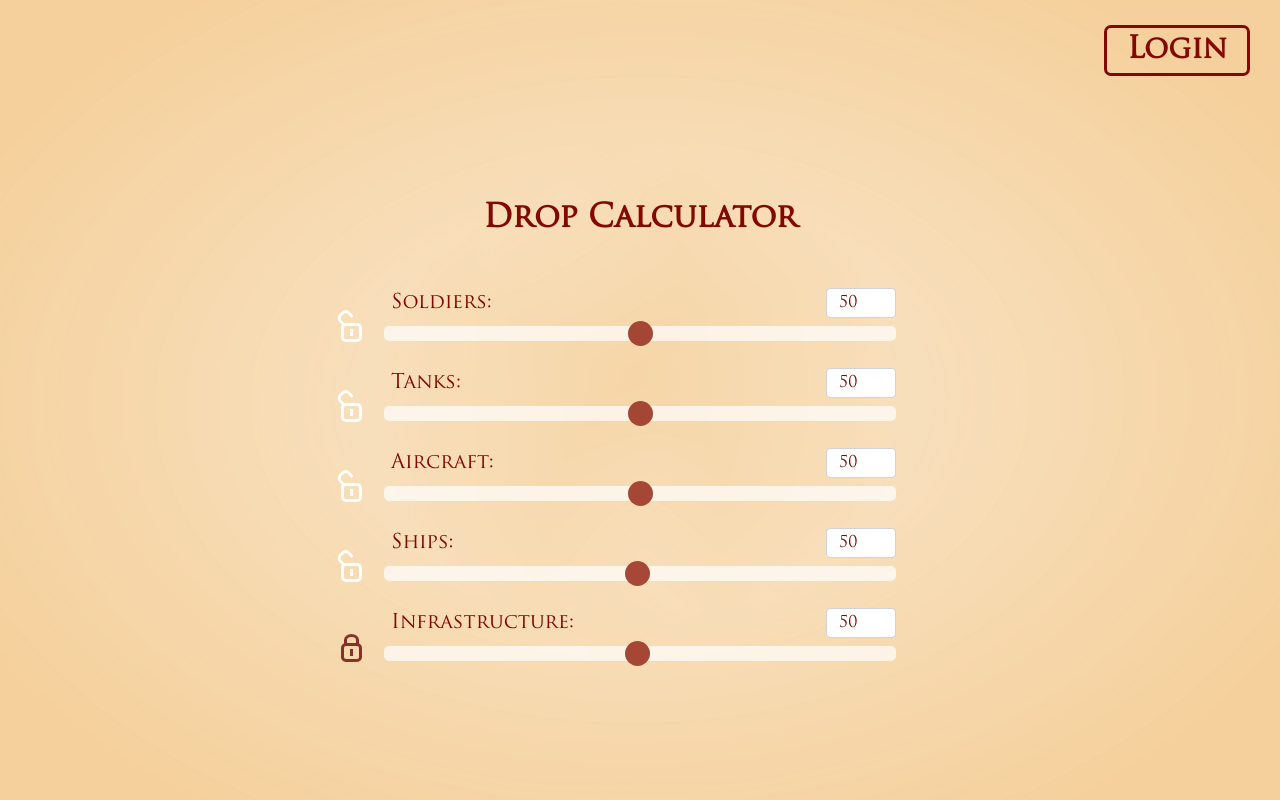
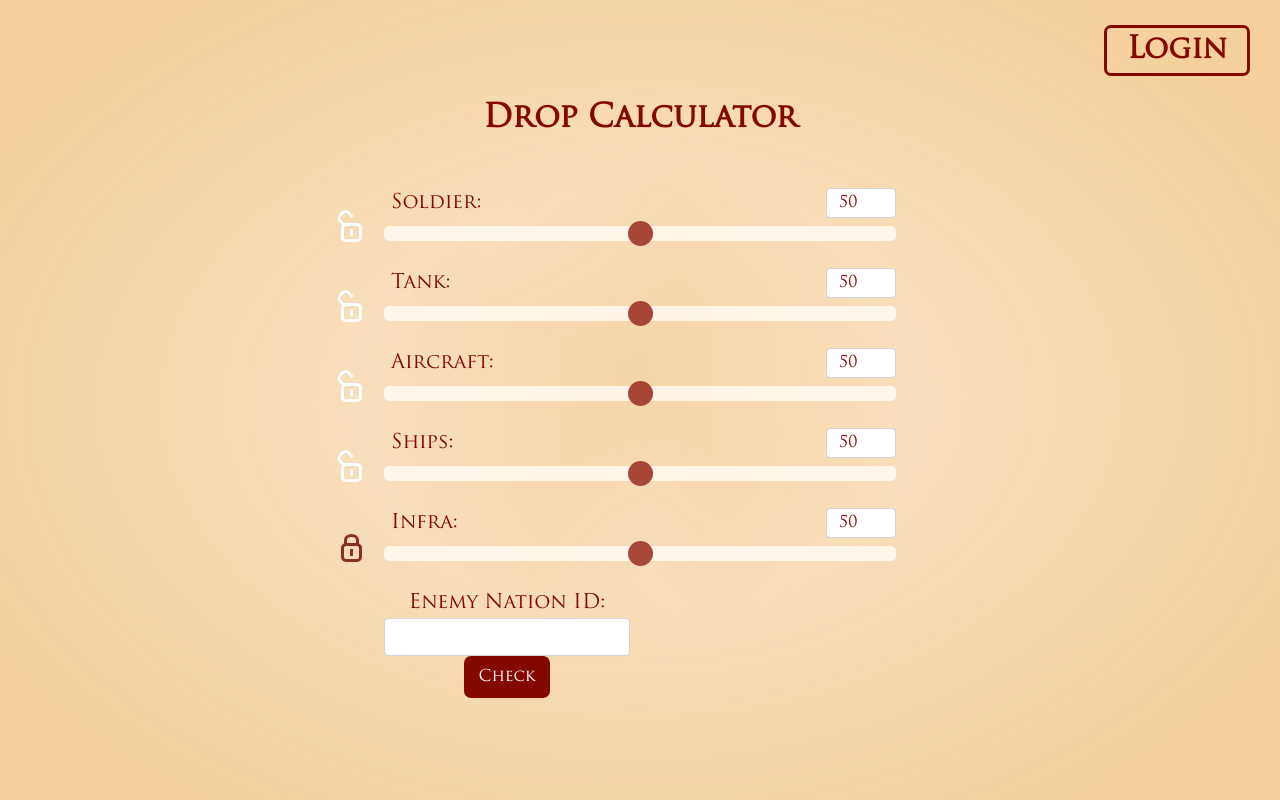
Before and after one commit to MathiasSven/CotL-Project-Django, a Django app: template cotlsite/templates/cotlsite/tools.html in a window 1280 px wide. Run offline with Django 3.2, Linux system fonts and the light colour scheme; the template is opened without the code that fills it, so the values that code supplies are empty; parts of the project's set-up code (start-up, migrations or seed data) failed here and were passed over; some libraries are stand-ins or nearby versions.

Commit message:
Check nation

```diff
--- a/cotlsite/static/cotlsite/css/tools.css
+++ b/cotlsite/static/cotlsite/css/tools.css
@@ -1,5 +1,5 @@
 #calculator {
-    padding-top: 200px;
+    padding-top: 100px;
     width: 40%;
     text-align: center;
     margin-left: auto;
@@ -167,3 +167,25 @@ label {
     /*bottom: 124%;*/
     transform: translate(2px, 0) rotate(-30deg);
 }
+
+.dashboard {
+    display: flex;
+}
+
+#check_nation {
+    /*padding: 0 20px !important;*/
+    border-radius: 7px;
+    border: 3px solid #830800;
+
+    /*font-family: var(--ff-primary) !important;*/
+    background-color: #830800 !important;
+    /*font-size: 30px !important;*/
+}
+
+#check_nation:hover {
+    color: #F7DBB2 !important;
+}
+
+#check_nation:focus {
+    box-shadow: 0 0 0 0.2rem rgba(131, 8, 0, 0.34) !important;
+}
--- a/cotlsite/static/cotlsite/js/tools.js
+++ b/cotlsite/static/cotlsite/js/tools.js
@@ -82,3 +82,6 @@ for (const lock of document.querySelectorAll('.lock')) {
         this.classList.toggle('unlocked')
     });
 }
+enemy_nation_id = document.getElementById('enemyNationId')
+
+nation_id_boxes = document.querySelectorAll('.nation_id')
--- a/cotlsite/templates/cotlsite/tools.html
+++ b/cotlsite/templates/cotlsite/tools.html
@@ -10,46 +10,25 @@
         <h2>
             Drop Calculator
         </h2>
-{#        {% cycle %}#}
-        <div class="sliders">
-            <div class="slider_header">
-                <span class="lock" id="lockSoldier"></span>
-                <label for="soldierSlider">Soldiers:</label>
-                <input class="form-control values" id="valueSoldier" type="number">
-            </div>
-            <input class="slider" id="soldierSlider" max="100" min="0" step="1" type="range" value="50"/>
-        </div>
-        <div class="sliders">
-            <div class="slider_header">
-                <span class="lock" id="lockTank"></span>
-                <label for="tankSlider">Tanks:</label>
-                <input class="form-control values" id="valueTank" type="number">
-            </div>
-            <input class="slider" id="tankSlider" max="100" min="0" step="1" type="range" value="50"/>
-        </div>
-        <div class="sliders">
-            <div class="slider_header">
-                <span class="lock" id="lockAircraft"></span>
-                <label for="aircraftSlider">Aircraft:</label>
-                <input class="form-control values" id="valueAircraft" type="number">
-            </div>
-            <input class="slider" id="aircraftSlider" max="100" min="0" step="1" type="range" value="50"/>
-        </div>
-        <div class="sliders">
-            <div class="slider_header">
-                <span class="lock" id="lockShips"></span>
-                <label for="shipsSlider">Ships:</label>
-                <input class="form-control values" id="valueShips" type="number">
-            </div>
-            <input class="slider" id="shipsSlider" max="100" min="1" step="0" type="range" value="50"/>
-        </div>
-        <div class="sliders">
-            <div class="slider_header">
-                <span class="lock" id="lockInfra"></span>
-                <label for="infraSlider">Infrastructure:</label>
-                <input class="form-control values" id="valueInfra" type="number">
-            </div>
-            <input class="slider" id="infraSlider" max="100" min="1" step="0" type="range" value="50"/>
+        {% with 'Soldier Tank Aircraft Ships Infra' as type_list %}
+            {% for type in type_list.split %}
+                <div class="sliders">
+                    <div class="slider_header">
+                        <span class="lock" id="lock{{ type }}"></span>
+                        <label for="soldierSlider">{{ type }}:</label>
+                        <input class="form-control values" id="value{{ type }}" type="number">
+                    </div>
+                    <input class="slider" id="{{ type|lower }}Slider" max="100" min="0" step="1" type="range" value="50"/>
+                </div>
+            {% endfor %}
+        {% endwith %}
+        <div class="dashboard">
+            <form action="{% url 'drop-calculator' %}" method="post">
+                {% csrf_token %}
+                <label for="enemyNationId">Enemy Nation ID:</label>
+                <input class="form-control nation_id" id="enemyNationId" name="enemy_nation_id" type="number">
+                <input class="btn btn-primary" id="check_nation" type="submit" value="Check">
+            </form>
         </div>
     </div>
 {% endblock %}
--- a/discordlogin/models.py
+++ b/discordlogin/models.py
@@ -1,7 +1,6 @@
 from __future__ import unicode_literals
 
 from django.db import models
-from django.core.mail import send_mail
 from django.contrib.auth.models import PermissionsMixin
 from django.contrib.auth.base_user import AbstractBaseUser
 from django.utils.translation import ugettext_lazy as _
```
Also changed, not shown: cotlsite/views.py (+6 -1 lines), cotlsite/migrations/0008_auto_20201216_1950.py (added).
